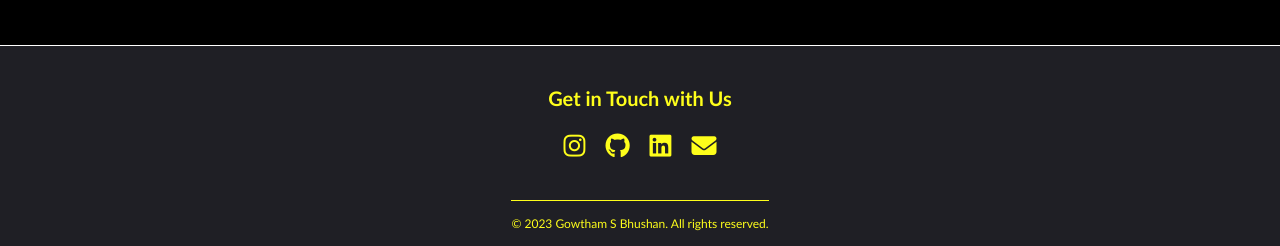
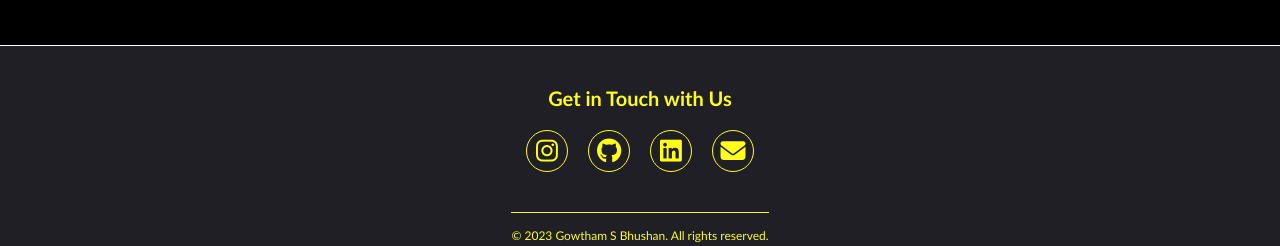
Before and after one commit to NaveenGadugina678/Portfolio, a plain HTML site: page project4/index.html in a window 1280 px wide. Shown: the part 1481-1727 px from the top of the page. Drawn offline with Linux system fonts and the light colour scheme.

Commit message:
final commit

```diff
--- a/project4/index.html
+++ b/project4/index.html
@@ -39,7 +39,7 @@
     </div>
 
     <section id="about" >
-        <h4>About Me!</h4>
+        <h4 class="autoShow">About Me!</h4>
         <div class="design" id="D2"></div>
         <p>Lorem ipsum dolor sit amet consectetur adipisicing elit. Voluptatibus doloribus ex, voluptatem cum odio quis velit repellendus ullam. Eveniet totam quaerat harum eaque modi optio vero nobis voluptatum laudantium vel!</p>
         <div class="design" id="D3"></div>
--- a/project4/style.css
+++ b/project4/style.css
@@ -213,13 +213,27 @@ footer h6{
 
 .instagram, .github, .linkedin{
     margin-right: 20px;
+    height:40px;
+    width:40px;
+    display: flex;
+    justify-content: center;
+    align-items: center;
     color: rgb(254, 254, 27);
     font-size: 25px;
+    border: 0.1px solid rgb(254, 254, 27);
+    border-radius: 50%;
 }
 
 .email{
     color: rgb(254, 254, 27);
     font-size: 25px;
+    height:40px;
+    width:40px;
+    display: flex;
+    justify-content: center;
+    align-items: center;
+    border: 0.1px solid rgb(254, 254, 27);
+    border-radius: 50%;
 }
 
 .copyrights{
```
